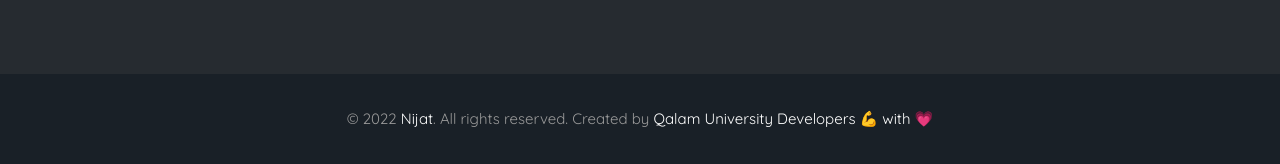
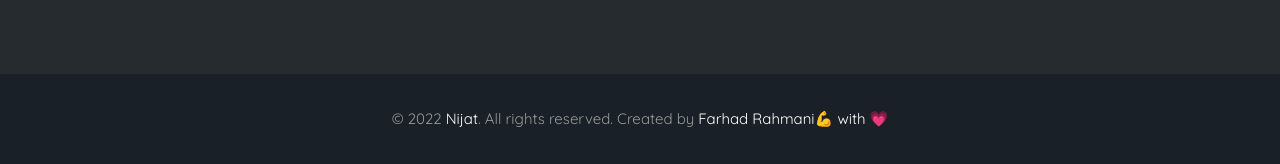
Before and after one commit to rouckay/NFT-mart, a PHP site: page /marketplace/index.php in a window 1280 px wide. Shown: the part 4474-4638 px from the top of the page. Run offline with PHP 8.4, Linux system fonts and the light colour scheme; data comes from the database, SQL or seed files in the repository; some libraries are stand-ins or nearby versions.

Commit message:
Footer Is Fixed

```diff
--- a/footer.php
+++ b/footer.php
@@ -147,7 +147,7 @@
                     <div class="copyright-text">
                         <p>&copy; <span id='year'></span>
                             <a href="#">Nijat</a>. All rights reserved. Created by
-                            <a href="#">Qalam University Developers &#128170; with &#128151;</a>
+                            <a href="#">Farhad Rahmani&#128170; with &#128151;</a>
                         </p>
                     </div>
 
```
